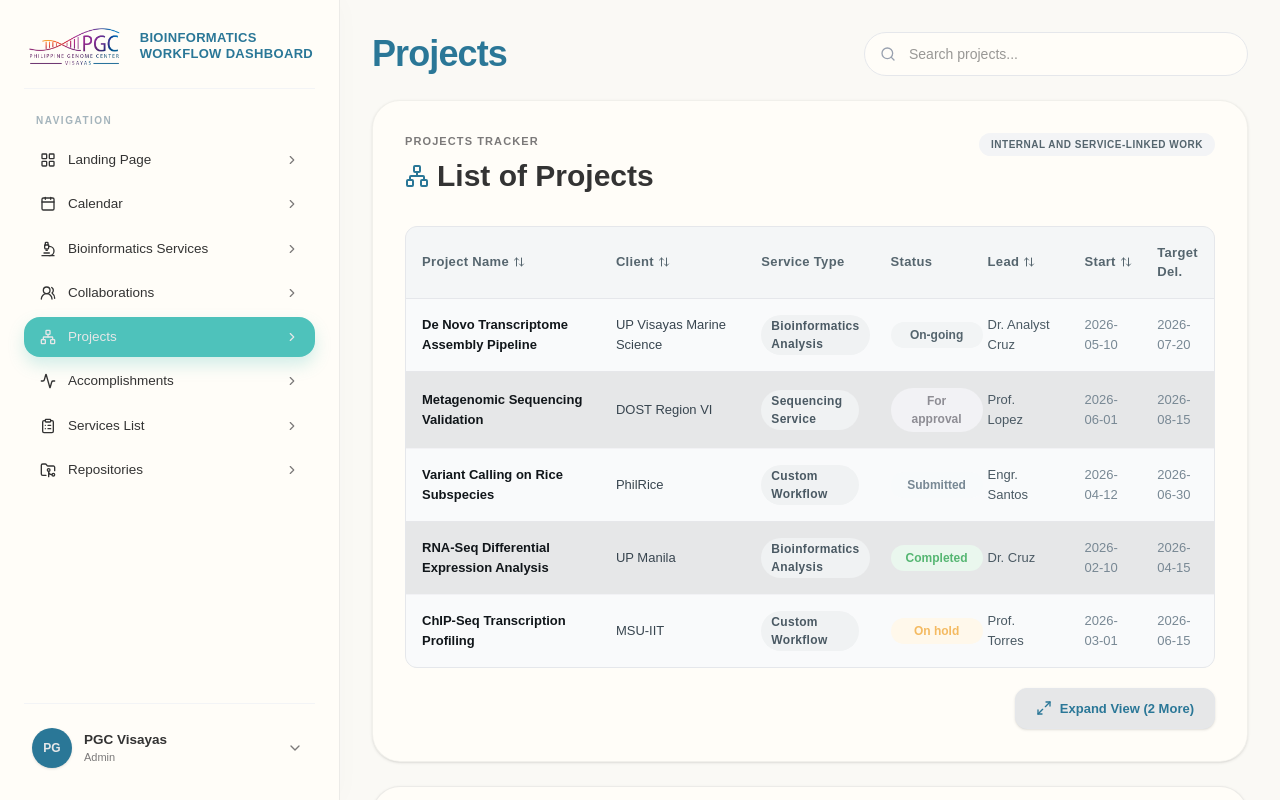
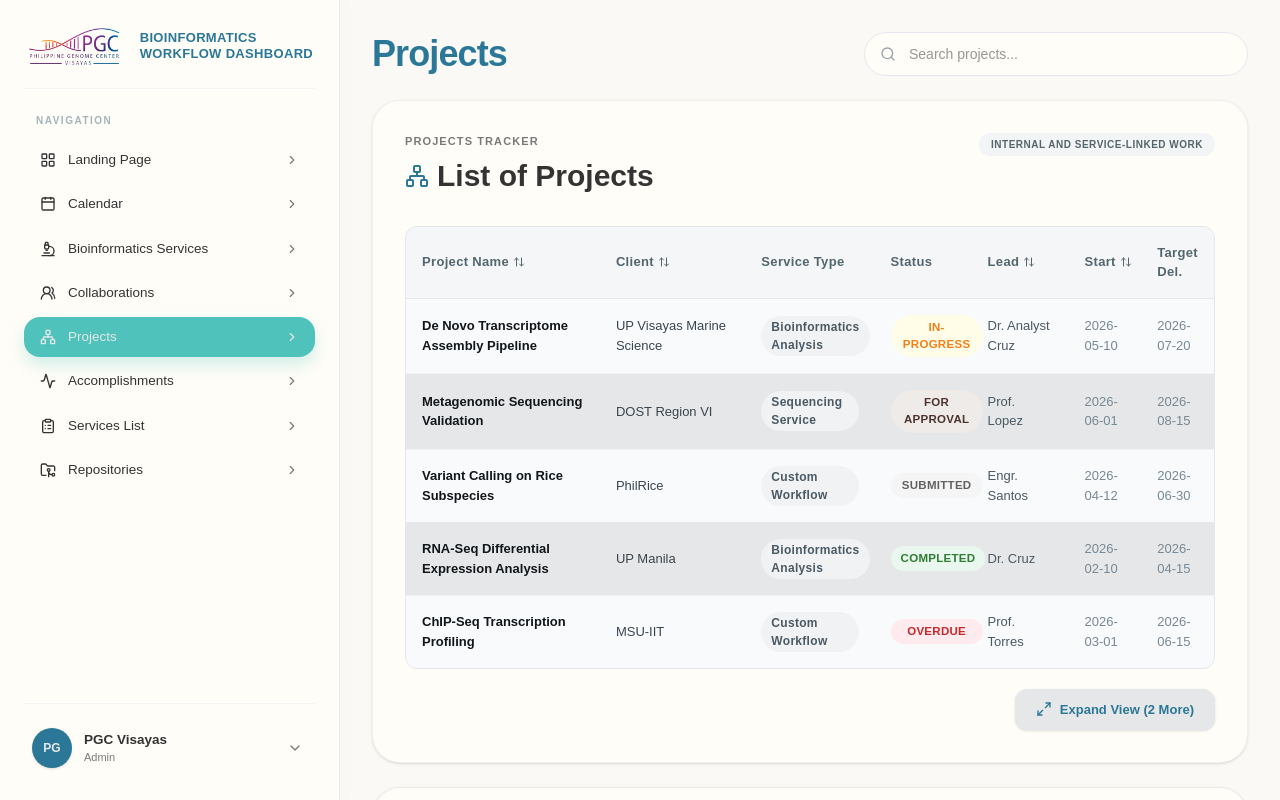
Before and after one commit to PGCV-BDML/PGCV_BioInformatics_Dashboard, a Next.js app: page /dashboard/projects in a window 1280 px wide. Built offline with nearby package versions, Linux system fonts and the light colour scheme; a web font is replaced by a local one.

Commit message:
feat: updated renderStatusBadge colors

```diff
--- a/app/dashboard/projects/ProjectsClientView.tsx
+++ b/app/dashboard/projects/ProjectsClientView.tsx
@@ -77,41 +77,44 @@ export default function ProjectsClientView({
 
   const renderStatusBadge = (status: string) => {
     const baseClass =
-      "px-2.5 py-1 rounded-full text-[12px] font-bold font-aileron text-center min-w-[92px] inline-block";
+      "px-2.5 py-1 rounded-full text-[11.5px] font-bold font-aileron text-center min-w-[92px] inline-block tracking-wide uppercase text-[10px]";
+
     switch (status) {
       case "Completed":
         return (
-          <span className={`${baseClass} bg-[#eaf7ee] text-[#55b672]`}>
+          <span className={`${baseClass} bg-[#eaf7ee] text-[#2e7d32]`}>
             Completed
           </span>
         );
       case "On-going":
+      case "In-progress":
         return (
-          <span className={`${baseClass} bg-[#f2f4f5] text-[#55656e]`}>
-            On-going
+          <span className={`${baseClass} bg-[#fffde7] text-[#f57f17]`}>
+            In-Progress
           </span>
         );
       case "On hold":
+      case "Overdue":
         return (
-          <span className={`${baseClass} bg-[#fff8eb] text-[#f4ba61]`}>
-            On hold
+          <span className={`${baseClass} bg-[#ffebee] text-[#c62828]`}>
+            Overdue
           </span>
         );
       case "Submitted":
         return (
-          <span className={`${baseClass} bg-[#f8fafb] text-[#788894]`}>
+          <span className={`${baseClass} bg-[#f5f5f5] text-[#616161]`}>
             Submitted
           </span>
         );
       case "For approval":
         return (
-          <span className={`${baseClass} bg-[#f2f2f5] text-[#8e8d94]`}>
-            For approval
+          <span className={`${baseClass} bg-[#efebe9] text-[#4e342e]`}>
+            For Approval
           </span>
         );
       default:
         return (
-          <span className={`${baseClass} bg-gray-50 text-gray-500`}>
+          <span className={`${baseClass} bg-gray-100 text-gray-600`}>
             {status}
           </span>
         );
```
